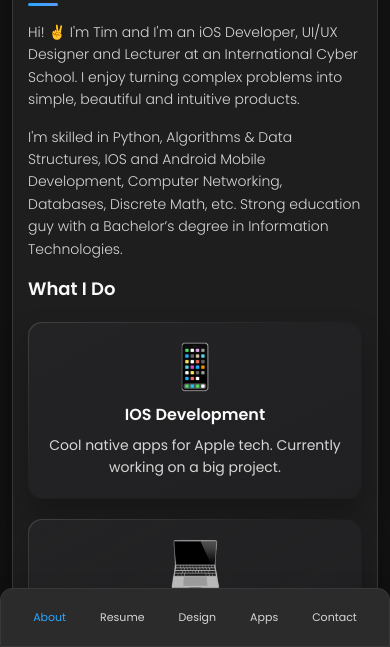
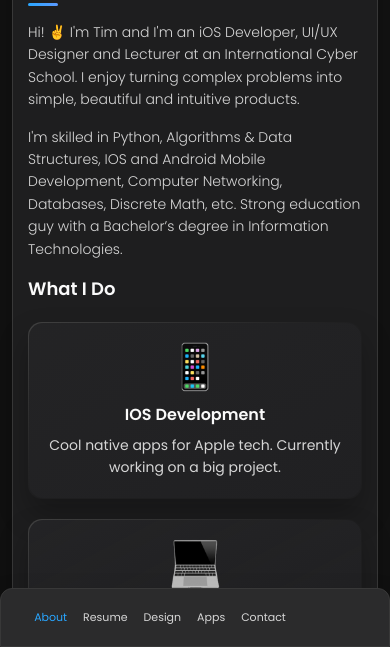
Before and after one commit to timsarkisiani/timsarkisiani.github.io, a plain HTML site: page index.html in a window 390 px wide. Shown: the part 197-844 px from the top of the page. Drawn offline with nearby package versions, Linux system fonts and the light colour scheme.

Commit message:
responsive

```diff
--- a/assets/css/style.css
+++ b/assets/css/style.css
@@ -481,13 +481,13 @@ main {
   justify-content: center;
   align-items: center;
   padding: 0 10px;
-  /* padding-right: 100px; */
+  padding-right: 80px;
 }
 
 .navbar-link {
   color: var(--light-gray);
   font-size: var(--fs-8);
-  padding: 20px 17px;
+  padding: 20px 8px;
   transition: color var(--transition-1);
 }
 
@@ -1737,6 +1737,7 @@ textarea.form-input::-webkit-resizer { display: none; }
   .navbar-list {
     gap: 30px;
     padding: 0 20px;
+
   }
 
   .navbar-link { font-weight: var(--fw-500); }
```
